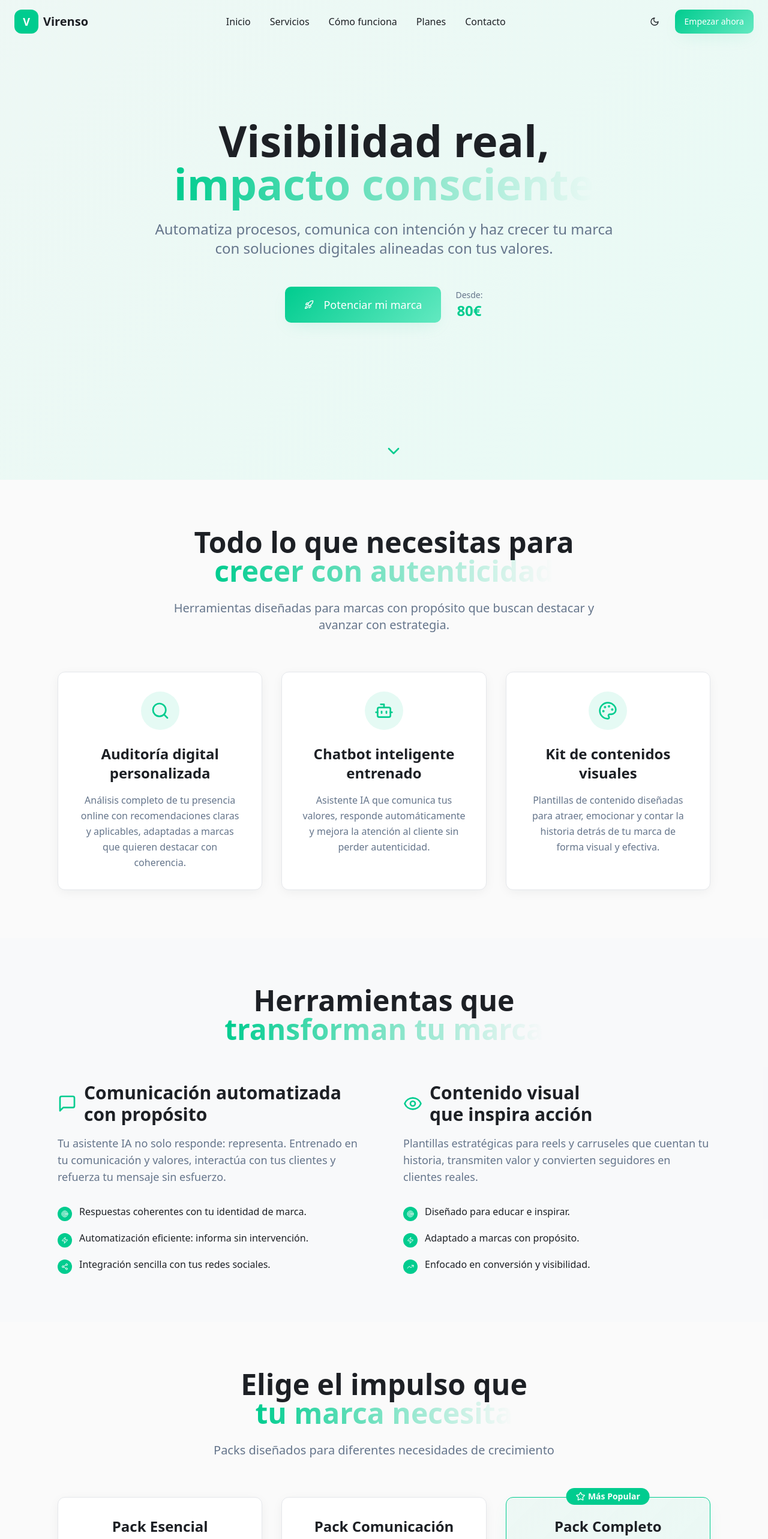
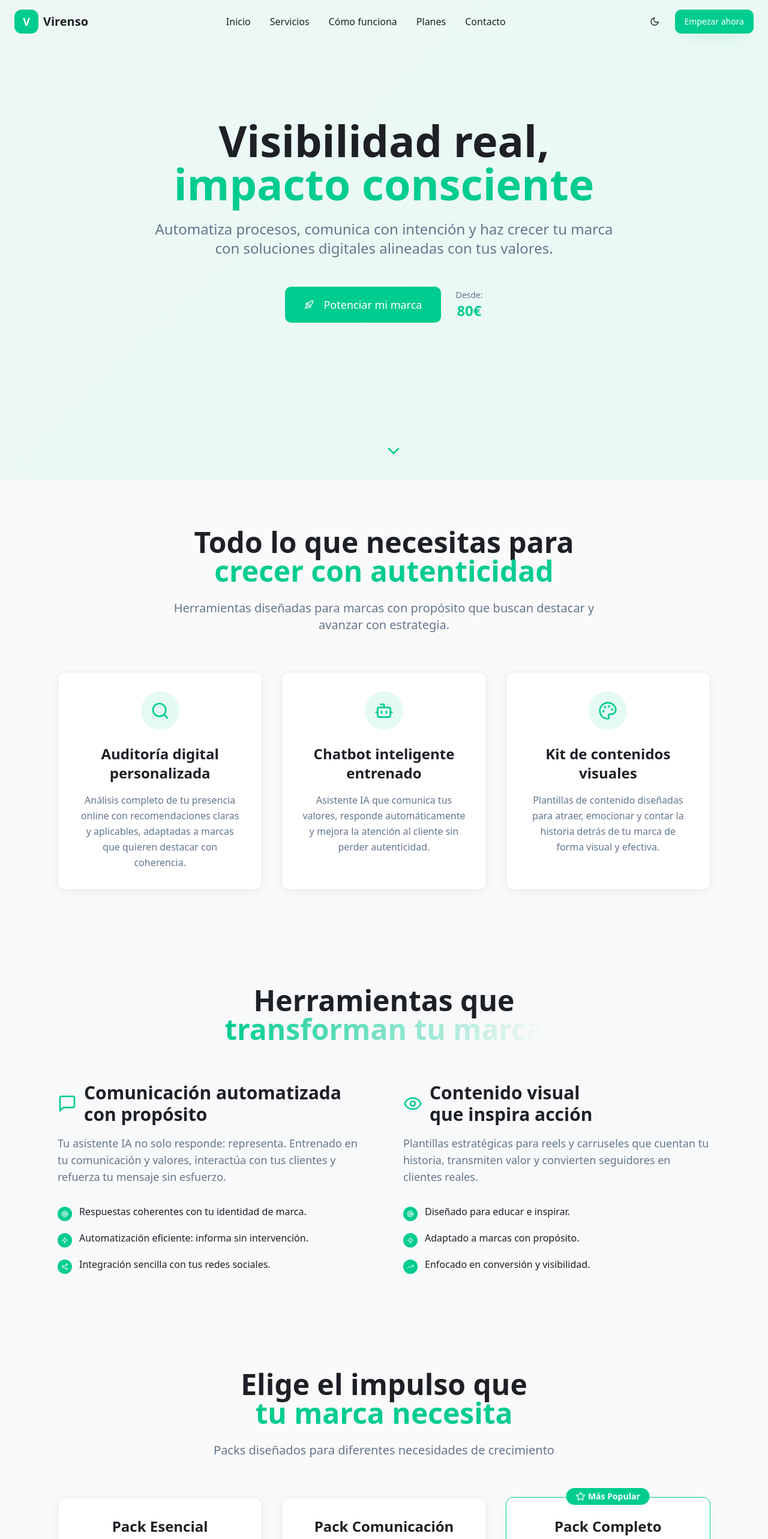
Before and after one commit to Eugendsc/purpose-powered-page, a React (Vite) app: page / in a window 1280 px wide. Shown: the top 2566 px of the page at 60% size. Built offline with nearby package versions, Linux system fonts and the light colour scheme.

Commit message:
Remove gradients from elements
Remove gradients from buttons, titles, and subtitles.

```diff
--- a/src/components/HeroSection.tsx
+++ b/src/components/HeroSection.tsx
@@ -28,7 +28,7 @@ const HeroSection = () => {
       <div className="container mx-auto text-center max-w-4xl">
         <h1 className="text-5xl md:text-7xl font-bold text-foreground mb-6 leading-tight">
           Visibilidad real,<br />
-          <span className="bg-gradient-to-r from-primary to-primary-glow bg-clip-text text-transparent">
+          <span className="text-primary font-bold">
             impacto consciente
           </span>
         </h1>
@@ -40,7 +40,7 @@ const HeroSection = () => {
         <div className="flex flex-col sm:flex-row gap-6 items-center justify-center mb-16">
           <Button
             onClick={scrollToContact}
-            className="hero-button text-lg px-8 py-4 h-auto"
+            className="text-lg px-8 py-4 h-auto"
           >
             <Rocket className="mr-2 h-5 w-5" />
             Potenciar mi marca
--- a/src/components/PricingSection.tsx
+++ b/src/components/PricingSection.tsx
@@ -15,7 +15,7 @@ const PricingSection = () => {
         <div className="text-center mb-16">
           <h2 className="text-4xl md:text-5xl font-bold text-foreground mb-6">
             Elige el impulso que<br />
-            <span className="bg-gradient-to-r from-primary to-primary-glow bg-clip-text text-transparent">
+            <span className="text-primary font-bold">
               tu marca necesita
             </span>
           </h2>
@@ -152,7 +152,7 @@ const PricingSection = () => {
 
             <Button
               onClick={scrollToContact}
-              className="w-full hero-button"
+              className="w-full"
             >
               Elegir Pack Completo
             </Button>
--- a/src/components/ServicesSection.tsx
+++ b/src/components/ServicesSection.tsx
@@ -7,7 +7,7 @@ const ServicesSection = () => {
         <div className="text-center mb-16">
           <h2 className="text-4xl md:text-5xl font-bold text-foreground mb-6">
             Todo lo que necesitas para<br />
-            <span className="bg-gradient-to-r from-primary to-primary-glow bg-clip-text text-transparent">
+            <span className="text-primary font-bold">
               crecer con autenticidad
             </span>
           </h2>
--- a/src/index.css
+++ b/src/index.css
@@ -134,7 +134,6 @@ All colors MUST be HSL.
   /* Hero button styles */
   .hero-button {
     @apply bg-primary text-primary-foreground px-8 py-4 rounded-full font-semibold transition-all duration-300 hover:shadow-lg;
-    background: var(--gradient-primary);
     box-shadow: var(--shadow-elegant);
   }
 
@@ -161,8 +160,7 @@ All colors MUST be HSL.
   }
 
   .pricing-card.popular {
-    @apply border-primary relative;
-    background: var(--gradient-hero);
+    @apply border-primary relative bg-card;
     box-shadow: var(--shadow-elegant);
   }
 
```
